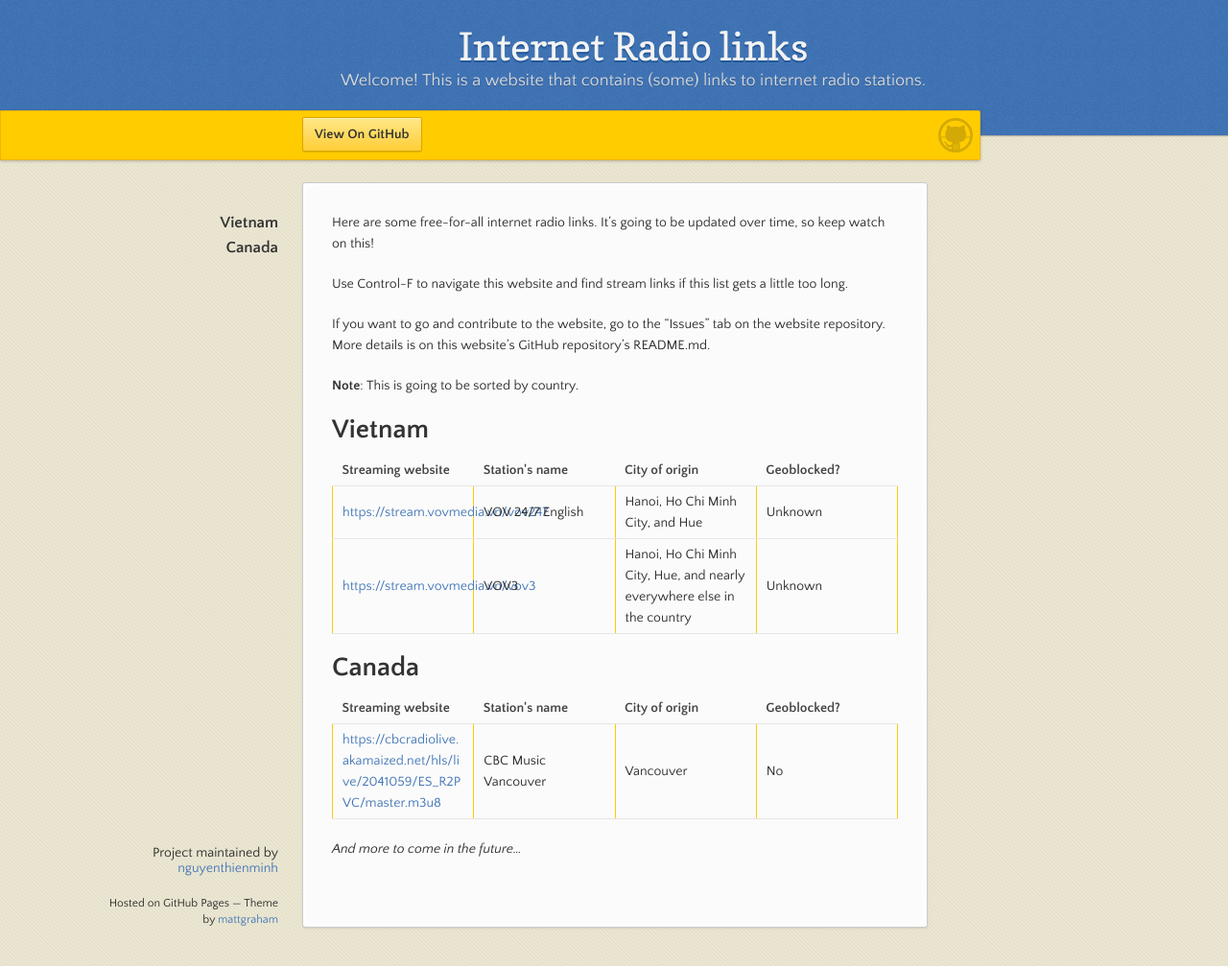
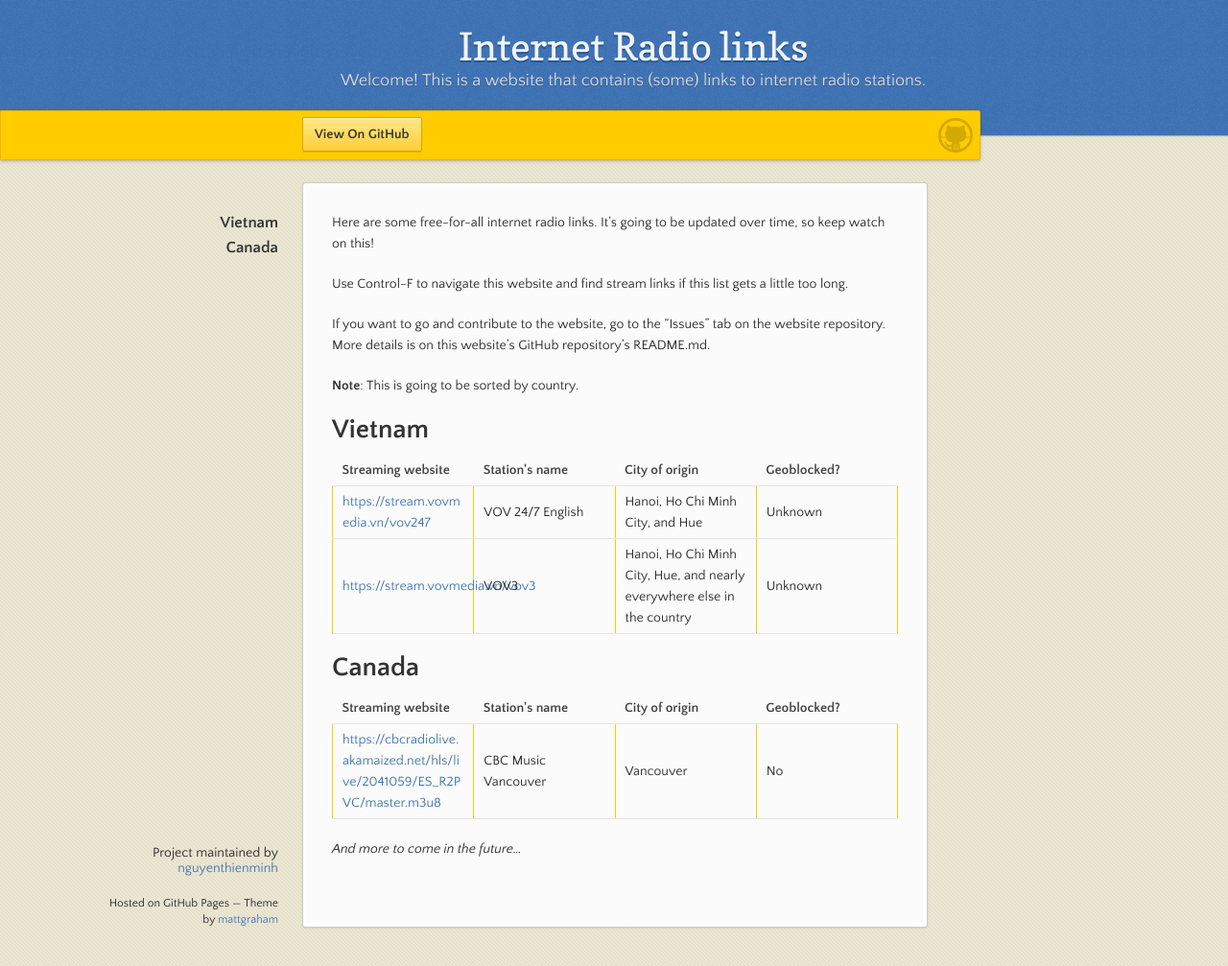
Before and after one commit to nguyenthienminh/internet-radio-repositories, a Jekyll site: the page built from index.md, in a window 1280 px wide and 1007 px high. Shown: the whole window at 96% size. Built offline with Jekyll 4.4.1, drawn with Linux system fonts in a browser that asks for light colours.

Commit message:
Update index.md

```diff
--- a/index.md
+++ b/index.md
@@ -17,7 +17,7 @@ If you want to go and contribute to the website, go to the "Issues" tab on the w
   <th>City of origin</th>
   <th>Geoblocked?</th>
   <tr>
-    <td><a href="https://stream.vovmedia.vn/vov247">https://stream.vovmedia.vn/vov247</a></td>
+    <td><a style="overflow-wrap: break-word" href="https://stream.vovmedia.vn/vov247">https://stream.vovmedia.vn/vov247</a></td>
     <td>VOV 24/7 English</td>
     <td>Hanoi, Ho Chi Minh City, and Hue</td>
     <td>Unknown</td>
```
